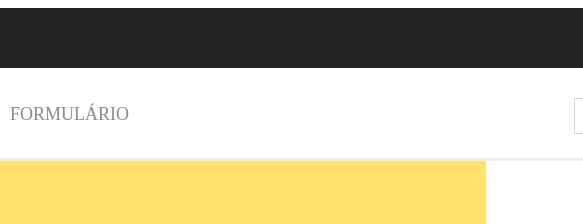
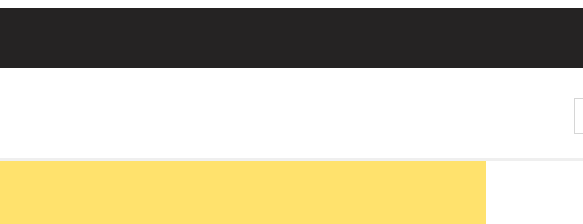
Before and after one commit to ProjetosBertoni/site-sobre-html-css-e-js, a plain HTML site: page index.html in a window 1280 px wide. Shown: the top 224 px of the page, 322-905 px from the left. Drawn offline with nearby package versions, Linux system fonts and the light colour scheme; files whose address does not match are found by name.

Commit message:
Add files via upload

```diff
--- a/index.html
+++ b/index.html
@@ -35,7 +35,7 @@
                     <li><a href="">home</a></li>
                     <li><a href="https://www.w3schools.com/html/default.asp">css</a></li>
                     <li><a href="">js</a></li>
-                    <li><a href="https://projetosbertoni.github.io/Formul-rio-/">formulário </li>
+                    <li><a href="#!"> </li>
 
 
                 </ul>
```
